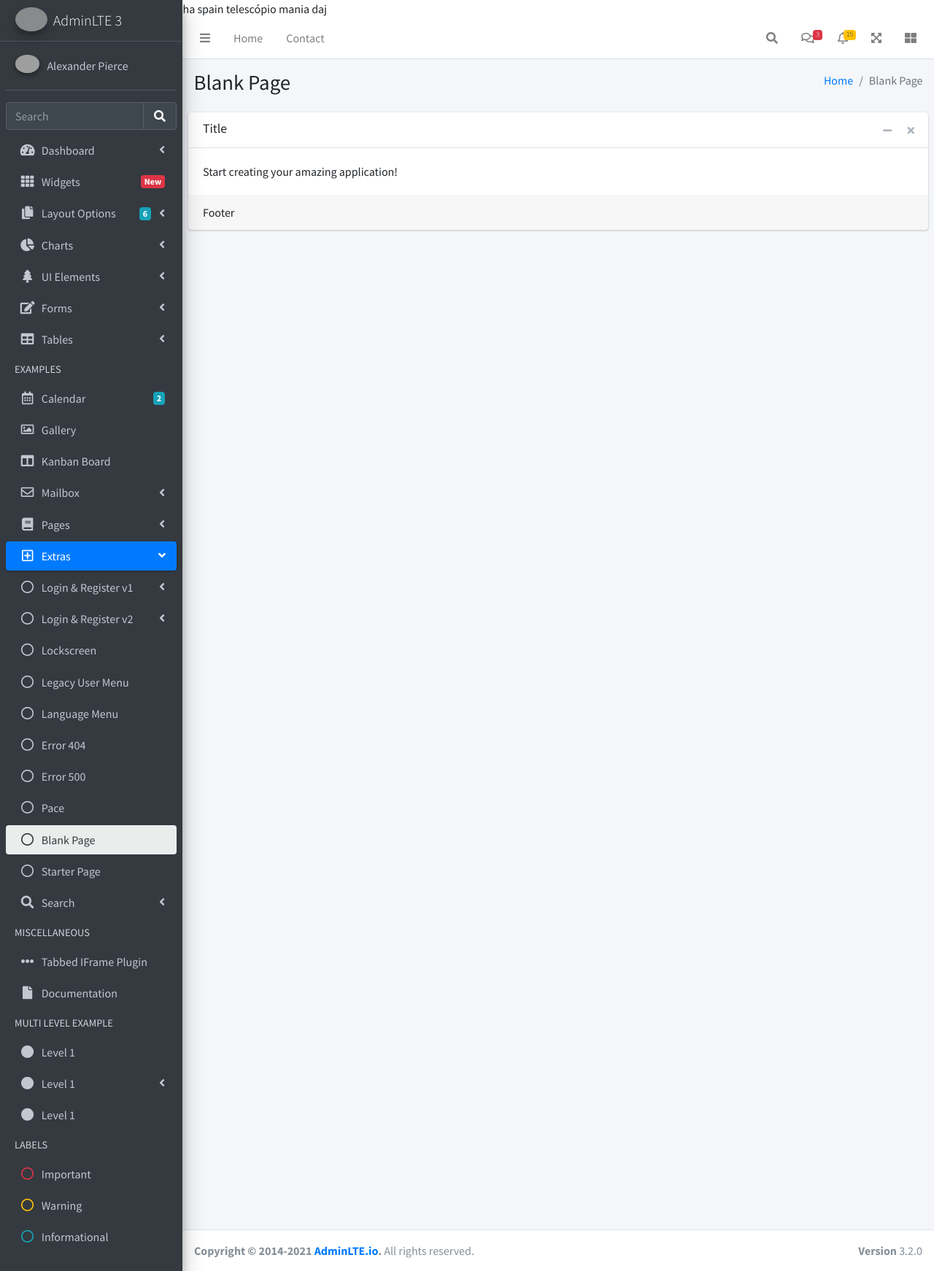
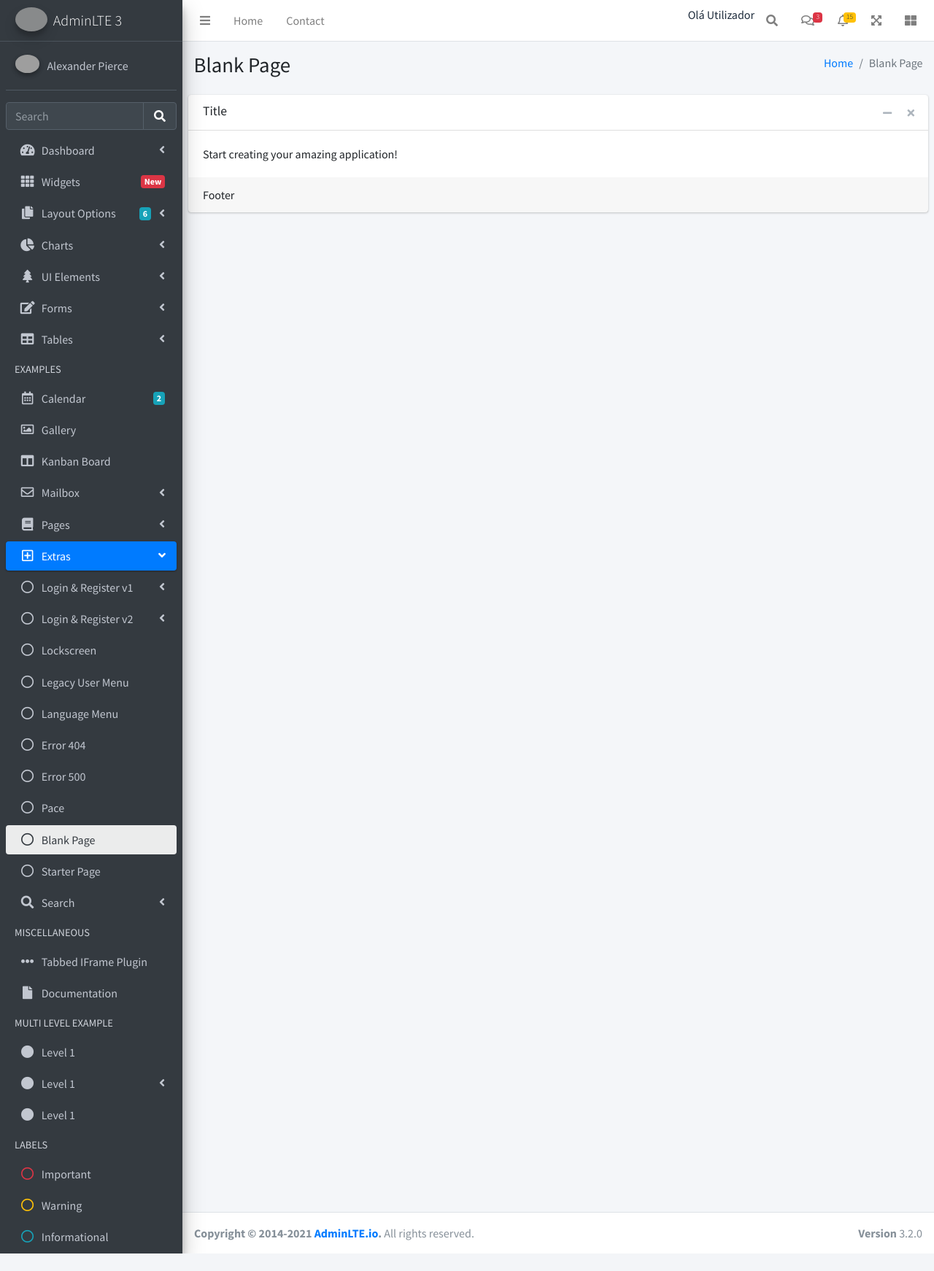
Before and after one commit to JoseMMarques/game_App, a Django app: template templates/home.html in a window 1280 px wide. Shown: the whole page at 73% size. After the commit the page ends 1718 px from the top, so only its background shows below. Run offline with Django 3.2, Linux system fonts and the light colour scheme; the template is opened without the code that fills it, so the values that code supplies are empty; some libraries are stand-ins or nearby versions; grey boxes are pictures that could not be loaded.

Commit message:
mensagem teste na homepage

```diff
--- a/templates/home.html
+++ b/templates/home.html
@@ -16,12 +16,8 @@
 <body class="hold-transition sidebar-mini">
 <!-- Site wrapper -->
 <div class="wrapper">
-  <!-- Navbar -->astroshop.pt
-
-  elojas astronomia espanha
-     spain
-    telescópio mania
-    daj <nav class="main-header navbar navbar-expand navbar-white navbar-light">
+  <!-- Navbar -->
+    <nav class="main-header navbar navbar-expand navbar-white navbar-light">
     <!-- Left navbar links -->
     <ul class="navbar-nav">
       <li class="nav-item">
@@ -38,6 +34,7 @@
     <!-- Right navbar links -->
     <ul class="navbar-nav ml-auto">
       <!-- Navbar Search -->
+        <p> Olá Utilizador </p>
       <li class="nav-item">
         <a class="nav-link" data-widget="navbar-search" href="#" role="button">
           <i class="fas fa-search"></i>
```
